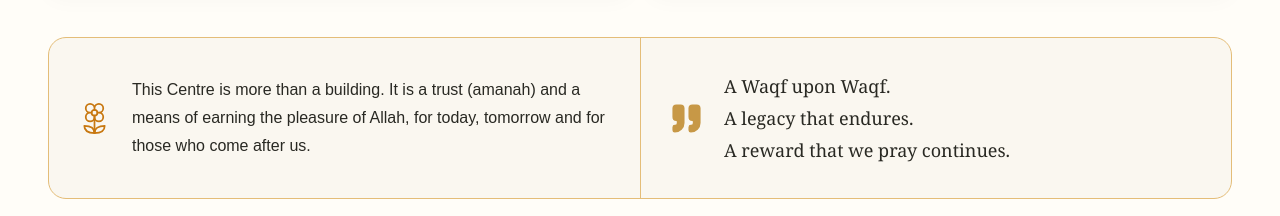
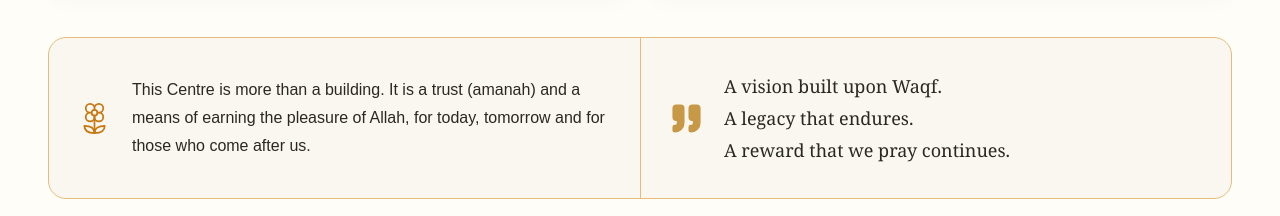
Before and after one commit to AbdirahmanFree/CWC-Mosque, a React (Vite) app: page /our-story in a window 1280 px wide. Shown: the part 2045-2261 px from the top of the page. Built offline with nearby package versions, Linux system fonts and the light colour scheme.

Commit message:
spelling

```diff
--- a/src/pages/Our-Story.jsx
+++ b/src/pages/Our-Story.jsx
@@ -372,7 +372,7 @@ export default function OurStory() {
               />
 
               <p className="min-w-0 font-serif text-base leading-7 text-[#292923] sm:text-lg sm:leading-8">
-                A Waqf upon Waqf.
+                A vision built upon Waqf.
                 <br />
                 A legacy that endures.
                 <br />
--- a/src/pages/Partners.jsx
+++ b/src/pages/Partners.jsx
@@ -80,14 +80,14 @@ const questions = [
       "Yes. The 2,400 m² site in Karaan District, Mogadishu, has already been dedicated as Waqf for the sake of Allah. This allows partners to support the development of the Centre without the cost of acquiring land.",
   },
   {
-    question: "What can our organisation support?",
+    question: "What can our organization support?",
     answer:
       "Partners may support the Centre as a whole or specific areas, including mosque facilities, Qur’an and Islamic education, orphan support services, community facilities, equipment and operational needs.",
   },
   {
     question: "Can we fund a specific part of the project?",
     answer:
-      "Yes. We welcome partnerships for specific components or phases of the Centre. We can discuss your organisation’s priorities and identify an appropriate area of support.",
+      "Yes. We welcome partnerships for specific components or phases of the Centre. We can discuss your organization’s priorities and identify an appropriate area of support.",
   },
   {
     question: "How will our contribution be managed and accounted for?",
```
